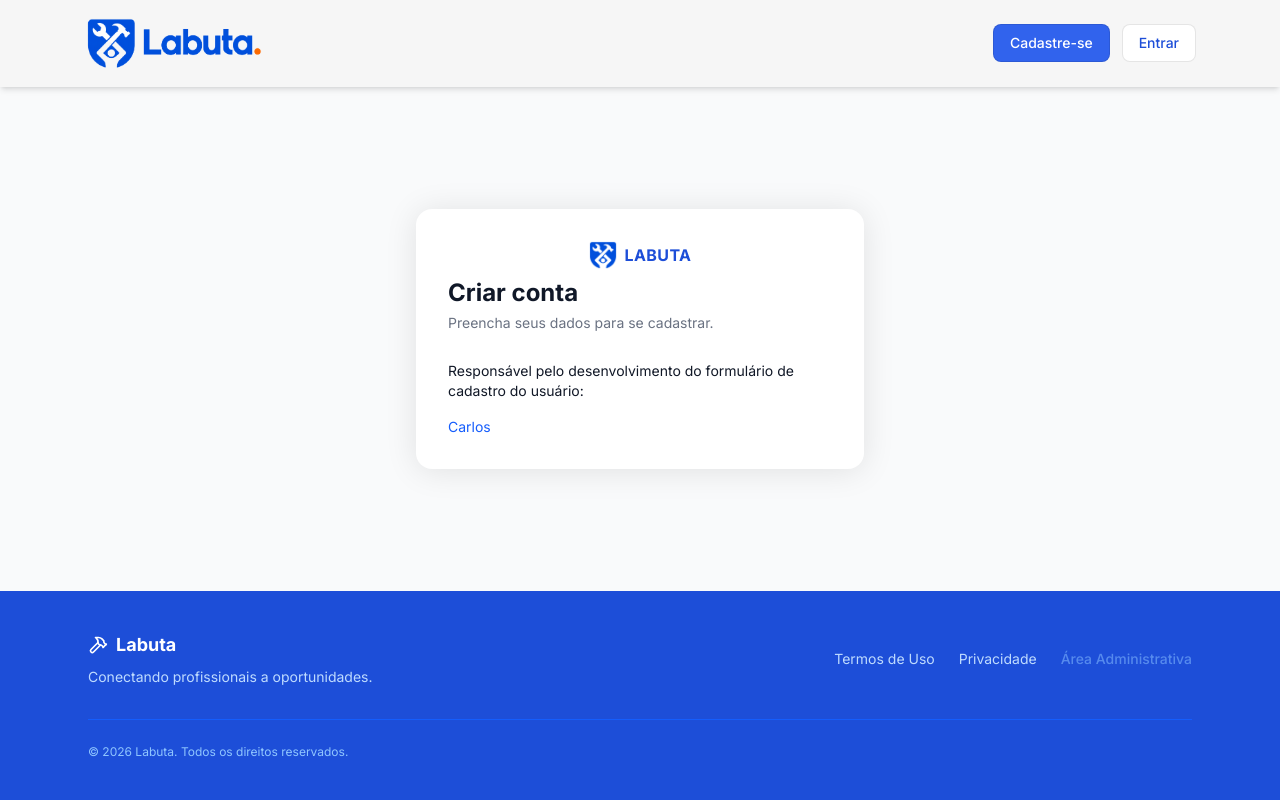
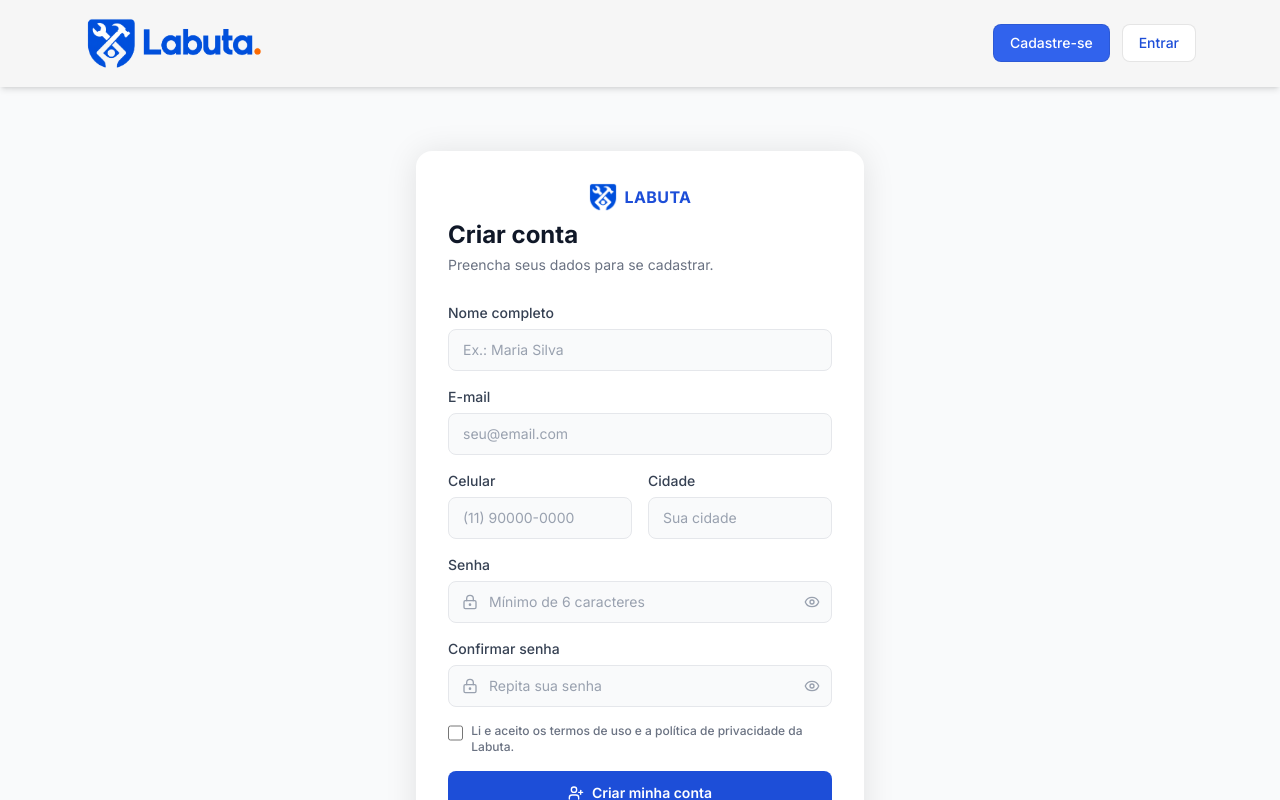
Before and after one commit to erynaldo/Labuta-ui, a React (Vite) app: page / in a window 1280 px wide. Both pictures are taken after a click on the button "Cadastre-se". Shown: the top 800 px of the page. Built offline with nearby package versions, Linux system fonts and the light colour scheme.

Commit message:
foi modificado pagina de cadastro de usuario

```diff
--- a/src/pages/CadastrarUsuario.tsx
+++ b/src/pages/CadastrarUsuario.tsx
@@ -1,4 +1,5 @@
 import { useState } from "react";
+import { Eye, EyeOff, LockKeyhole, UserPlus } from "lucide-react";
 import type { Page } from "../types/types";
 import { btnBlueW, Field, inputClass } from "../components/shared/others";
 import { PublicNav } from "../components/shared/header";
@@ -9,6 +10,9 @@ export function CadastroPage({ navigate }: { navigate: (p: Page) => void }) {
   const [form, setForm] = useState({ name: "", email: "", phone: "", city: "", password: "", confirmPassword: "" });
   const [error, setError] = useState("");
   const [success, setSuccess] = useState("");
+  const [acceptedTerms, setAcceptedTerms] = useState(false);
+  const [showPassword, setShowPassword] = useState(false);
+  const [showConfirmPassword, setShowConfirmPassword] = useState(false);
 
   const updateField = (field: keyof typeof form, value: string) => {
     setForm((current) => ({ ...current, [field]: value }));
@@ -24,6 +28,8 @@ export function CadastroPage({ navigate }: { navigate: (p: Page) => void }) {
 
   const handleSubmit = (event: React.FormEvent<HTMLFormElement>) => {
     event.preventDefault();
+    const normalizedEmail = form.email.trim().toLowerCase();
+
     if (Object.values(form).some((value) => !value.trim())) {
       setError("Preencha todos os campos.");
       return;
@@ -32,7 +38,7 @@ export function CadastroPage({ navigate }: { navigate: (p: Page) => void }) {
       setError("Digite seu nome completo, incluindo nome e sobrenome.");
       return;
     }
-    if (!/^[^\s@]+@[^\s@]+\.[^\s@]+$/.test(form.email)) {
+    if (!/^[^\s@]+@[^\s@]+\.[^\s@]+$/.test(normalizedEmail)) {
       setError("Digite um e-mail válido.");
       return;
     }
@@ -48,10 +54,14 @@ export function CadastroPage({ navigate }: { navigate: (p: Page) => void }) {
       setError("Digite o número completo do celular no formato (00) 90000-0000.");
       return;
     }
+    if (!acceptedTerms) {
+      setError("Aceite os termos de uso e a política de privacidade para continuar.");
+      return;
+    }
 
     const user = {
       name: form.name,
-      email: form.email,
+      email: normalizedEmail,
       phone: form.phone,
       city: form.city,
       password: form.password,
@@ -61,6 +71,7 @@ export function CadastroPage({ navigate }: { navigate: (p: Page) => void }) {
     localStorage.setItem("labuta-user", JSON.stringify(user));
     localStorage.setItem("labuta-user-role", "client");
     setError("");
+    setAcceptedTerms(false);
     setForm({ name: "", email: "", phone: "", city: "", password: "", confirmPassword: "" });
     setSuccess("Cadastro realizado com sucesso");
     window.setTimeout(() => navigate("login"), 1500);
@@ -79,9 +90,121 @@ export function CadastroPage({ navigate }: { navigate: (p: Page) => void }) {
             <h2 className="text-2xl font-bold text-gray-900 mt-2">Criar conta</h2>
             <p className="text-sm text-gray-500 mt-1">Preencha seus dados para se cadastrar.</p>
           </div>
-          <form className="flex flex-col gap-4" onSubmit={handleSubmit}>
-            <span className="text-sm">Responsável pelo desenvolvimento do formulário de cadastro do usuário:</span>
-            <span className="text-sm text-blue-600">Carlos</span>
+          <form className="flex flex-col gap-4" onSubmit={handleSubmit} noValidate>
+            {error && (
+              <p role="alert" className="text-xs text-red-600 bg-red-50 border border-red-200 rounded-lg p-3 text-center">
+                {error}
+              </p>
+            )}
+
+            {success && (
+              <p role="status" className="text-xs text-green-700 bg-green-50 border border-green-200 rounded-lg p-3 text-center">
+                {success}. Redirecionando para o login...
+              </p>
+            )}
+
+            <Field label="Nome completo">
+              <input
+                type="text"
+                value={form.name}
+                onChange={(event) => updateField("name", event.target.value)}
+                className={inputClass}
+                placeholder="Ex.: Maria Silva"
+                autoComplete="name"
+                required
+              />
+            </Field>
+
+            <Field label="E-mail">
+              <input
+                type="email"
+                value={form.email}
+                onChange={(event) => updateField("email", event.target.value)}
+                className={inputClass}
+                placeholder="seu@email.com"
+                autoComplete="email"
+                required
+              />
+            </Field>
+
+            <div className="grid grid-cols-1 sm:grid-cols-2 gap-4">
+              <Field label="Celular">
+                <input
+                  type="tel"
+                  value={form.phone}
+                  onChange={(event) => handlePhoneChange(event.target.value)}
+                  className={inputClass}
+                  placeholder="(11) 90000-0000"
+                  autoComplete="tel"
+                  inputMode="tel"
+                  required
+                />
+              </Field>
+
+              <Field label="Cidade">
+                <input
+                  type="text"
+                  value={form.city}
+                  onChange={(event) => updateField("city", event.target.value)}
+                  className={inputClass}
+                  placeholder="Sua cidade"
+                  autoComplete="address-level2"
+                  required
+                />
+              </Field>
+            </div>
+
+            <Field label="Senha">
+              <div className="relative">
+                <LockKeyhole className="absolute left-3.5 top-1/2 -translate-y-1/2 w-4 h-4 text-gray-400" aria-hidden="true" />
+                <input
+                  type={showPassword ? "text" : "password"}
+                  value={form.password}
+                  onChange={(event) => updateField("password", event.target.value)}
+                  className={`${inputClass} pl-10 pr-11`}
+                  placeholder="Mínimo de 6 caracteres"
+                  autoComplete="new-password"
+                  minLength={6}
+                  required
+                />
+                <button type="button" onClick={() => setShowPassword((visible) => !visible)} className="absolute right-3 top-1/2 -translate-y-1/2 text-gray-400 hover:text-gray-700 cursor-pointer" aria-label={showPassword ? "Ocultar senha" : "Mostrar senha"}>
+                  {showPassword ? <EyeOff className="w-4 h-4" /> : <Eye className="w-4 h-4" />}
+                </button>
+              </div>
+            </Field>
+
+            <Field label="Confirmar senha">
+              <div className="relative">
+                <LockKeyhole className="absolute left-3.5 top-1/2 -translate-y-1/2 w-4 h-4 text-gray-400" aria-hidden="true" />
+                <input
+                  type={showConfirmPassword ? "text" : "password"}
+                  value={form.confirmPassword}
+                  onChange={(event) => updateField("confirmPassword", event.target.value)}
+                  className={`${inputClass} pl-10 pr-11`}
+                  placeholder="Repita sua senha"
+                  autoComplete="new-password"
+                  minLength={6}
+                  required
+                />
+                <button type="button" onClick={() => setShowConfirmPassword((visible) => !visible)} className="absolute right-3 top-1/2 -translate-y-1/2 text-gray-400 hover:text-gray-700 cursor-pointer" aria-label={showConfirmPassword ? "Ocultar confirmação de senha" : "Mostrar confirmação de senha"}>
+                  {showConfirmPassword ? <EyeOff className="w-4 h-4" /> : <Eye className="w-4 h-4" />}
+                </button>
+              </div>
+            </Field>
+
+            <label className="flex items-start gap-2 text-xs text-gray-500 cursor-pointer">
+              <input type="checkbox" checked={acceptedTerms} onChange={(event) => { setAcceptedTerms(event.target.checked); setError(""); }} className="mt-0.5 h-4 w-4 accent-[#1D4ED8] cursor-pointer" />
+              <span>Li e aceito os termos de uso e a política de privacidade da Labuta.</span>
+            </label>
+
+            <button type="submit" className={btnBlueW}>
+              <UserPlus className="w-4 h-4" aria-hidden="true" />
+              Criar minha conta
+            </button>
+
+            <p className="text-center text-sm text-gray-500">
+              Já possui uma conta? <button type="button" onClick={() => navigate("login")} className="text-[#1D4ED8] font-semibold hover:underline cursor-pointer">Entrar</button>
+            </p>
           </form>
         </div>
       </main>
```
